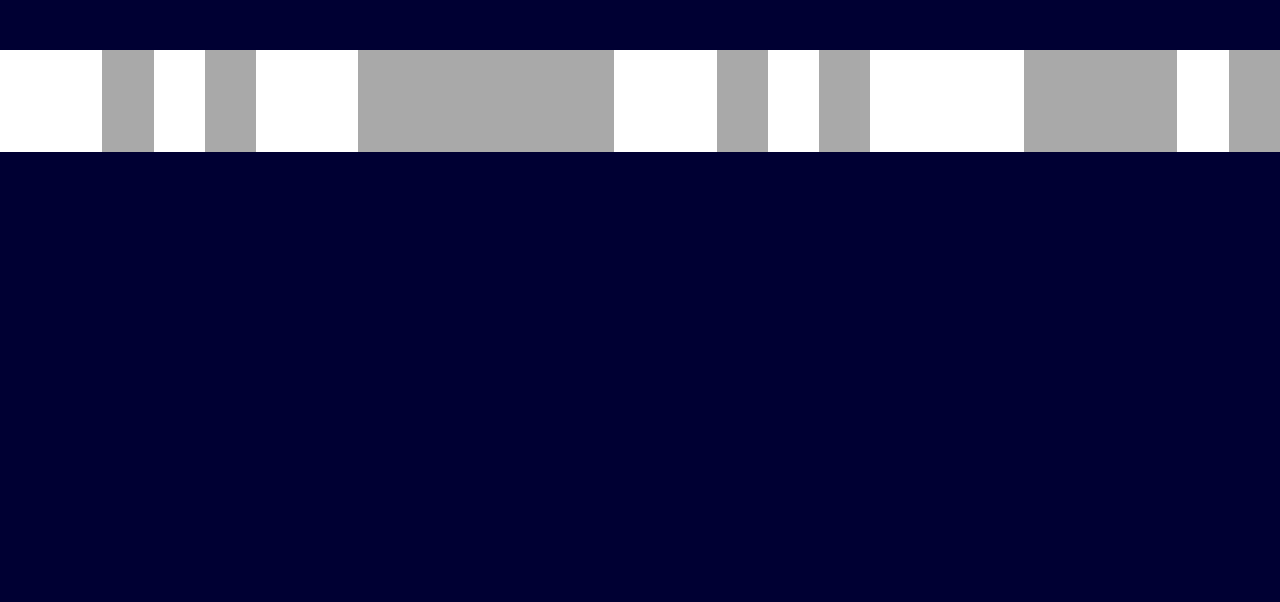
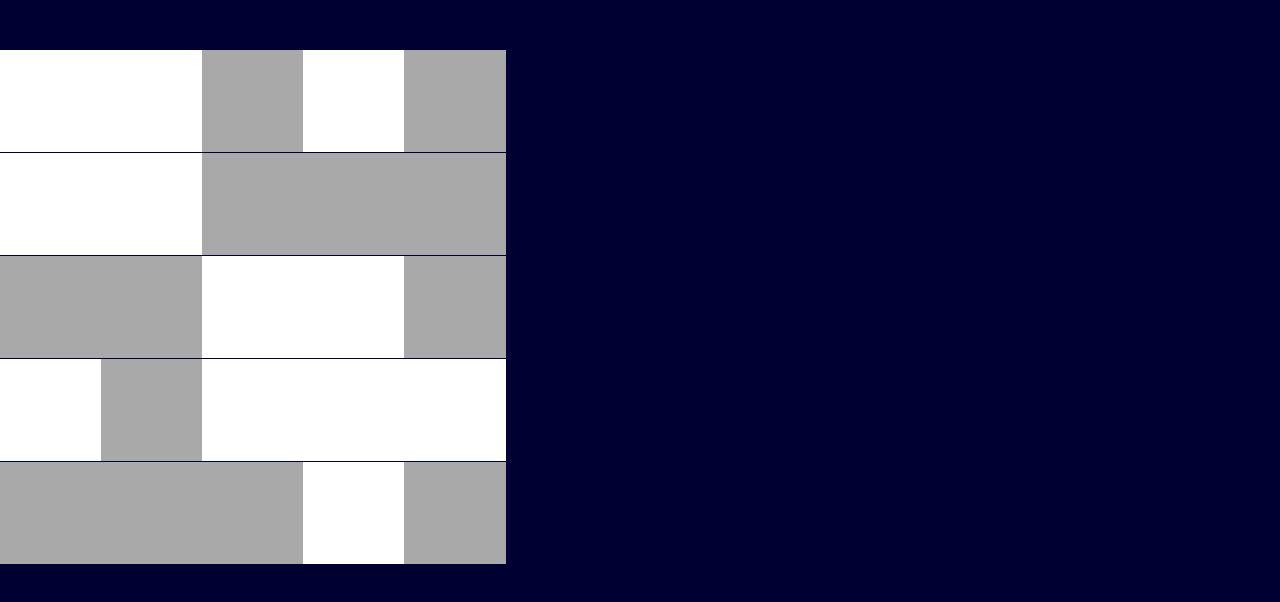
Before and after one commit to JohnObla/react-15-lights-out, a React (Create React App) app: page / in a window 1280 px wide. Shown: the top 602 px of the page. Built offline with nearby package versions, Linux system fonts and the light colour scheme.

Commit message:
Looks like a grid

```diff
--- a/src/Board/Board.css
+++ b/src/Board/Board.css
@@ -1,3 +1,6 @@
 .Board {
-  margin: 0 auto;
+  margin: auto;
+  display: grid;
+  grid-template-columns: 100px 100px 100px 100px 100px;
+  gap: 1px;
 }
--- a/src/Board/Board.js
+++ b/src/Board/Board.js
@@ -94,7 +94,7 @@ class Board extends Component {
 
   render() {
     return (
-      <div>
+      <div className="Board">
         {this.state.board.map(col => col.map(isLit => <Cell isLit={isLit} />))}
       </div>
     );
```
